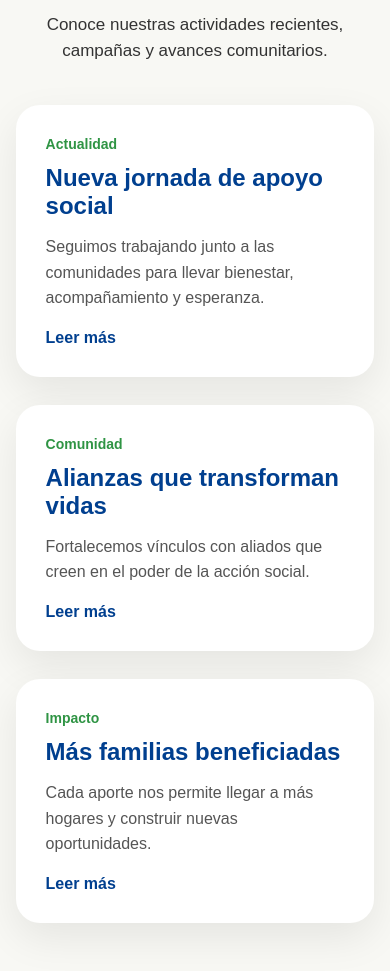
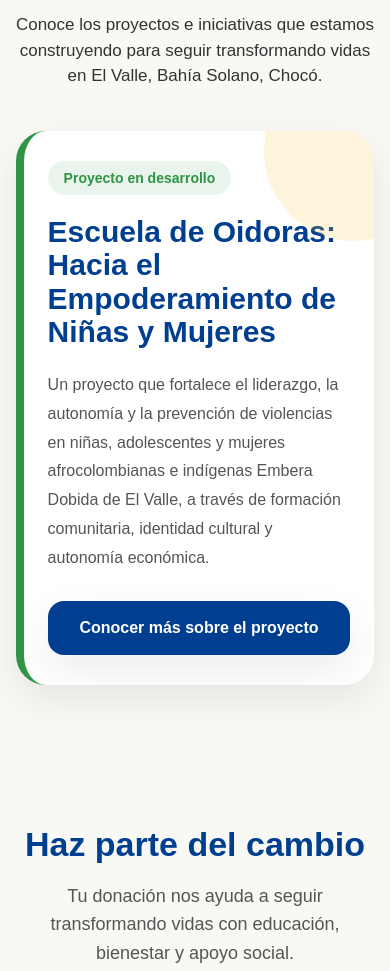
Before and after one commit to Julian2044/fundacion-web, a plain HTML site: page index.html in a window 390 px wide. Shown: the part 5880-6851 px from the top of the page. Drawn offline with Linux system fonts and the light colour scheme.

Commit message:
Actualizar noticia principal y datos de contacto

```diff
--- a/index.html
+++ b/index.html
@@ -255,39 +255,25 @@
     <div class="section-title">
       <h2>Noticias</h2>
       <p>
-            Conoce nuestras actividades recientes, campañas y avances comunitarios.
+        Conoce los proyectos e iniciativas que estamos construyendo para seguir
+        transformando vidas en El Valle, Bahía Solano, Chocó.
       </p>
     </div>
 
-        <div class="news-grid">
-          <article class="news-card">
-            <span>Actualidad</span>
-            <h3>Nueva jornada de apoyo social</h3>
+    <article class="news-feature">
+      <div class="news-feature-label">Proyecto en desarrollo</div>
+
+      <h3>Escuela de Oidoras: Hacia el Empoderamiento de Niñas y Mujeres</h3>
+
       <p>
-              Seguimos trabajando junto a las comunidades para llevar bienestar,
-              acompañamiento y esperanza.
+        Un proyecto que fortalece el liderazgo, la autonomía y la prevención de
+        violencias en niñas, adolescentes y mujeres afrocolombianas e indígenas
+        Embera Dobida de El Valle, a través de formación comunitaria, identidad
+        cultural y autonomía económica.
       </p>
-            <a href="#">Leer más</a>
+
+      <a href="#contacto" class="news-feature-link">Conocer más sobre el proyecto</a>
     </article>
-
-          <article class="news-card">
-            <span>Comunidad</span>
-            <h3>Alianzas que transforman vidas</h3>
-            <p>
-              Fortalecemos vínculos con aliados que creen en el poder de la acción social.
-            </p>
-            <a href="#">Leer más</a>
-          </article>
-
-          <article class="news-card">
-            <span>Impacto</span>
-            <h3>Más familias beneficiadas</h3>
-            <p>
-              Cada aporte nos permite llegar a más hogares y construir nuevas oportunidades.
-            </p>
-            <a href="#">Leer más</a>
-          </article>
-        </div>
   </div>
 </section>
 
@@ -312,16 +298,35 @@
 <section class="contact" id="contacto">
   <div class="container contact-box">
     <div class="contact-info">
+      <span class="contact-label">Hablemos</span>
+
       <h2>Contáctanos</h2>
+
       <p>
-            Escríbenos para conocer más sobre la fundación, vincularte como aliado
-            o apoyar nuestros proyectos.
+        Si quieres conocer más sobre la Fundación Transformando Vidas,
+        apoyar nuestros proyectos o vincularte como aliado, escríbenos.
       </p>
 
       <ul>
-            <li><strong>Correo:</strong> contacto@fundacion.org</li>
-            <li><strong>Teléfono:</strong> +57 300 000 0000</li>
-            <li><strong>Ubicación:</strong> Valle del Chocó, Colombia</li>
+        <li>
+          <strong>Fundación:</strong>
+          Fundación Transformando Vidas
+        </li>
+
+        <li>
+          <strong>Teléfono / WhatsApp:</strong>
+          312 426 8479
+        </li>
+
+        <li>
+          <strong>Correo:</strong>
+          fvidasdelvallechoco@gmail.com
+        </li>
+
+        <li>
+          <strong>Ubicación:</strong>
+          El Valle, Bahía Solano, Chocó.
+        </li>
       </ul>
     </div>
 
@@ -330,7 +335,7 @@
       <input type="email" placeholder="Correo electrónico">
       <input type="text" placeholder="Asunto">
       <textarea placeholder="Mensaje"></textarea>
-          <button type="submit">Enviar mensaje</button>
+      <button type="submit">Enviar mensaje por WhatsApp</button>
     </form>
   </div>
 </section>
--- a/script.js
+++ b/script.js
@@ -114,7 +114,7 @@ if (slides.length) {
    CONFIGURACIÓN GENERAL
 ========================= */
 
-const WHATSAPP_NUMBER = "573000000000";
+const WHATSAPP_NUMBER = "573124268479";
 const DONATION_LINK = "#";
 
 /* =========================
--- a/styles.css
+++ b/styles.css
@@ -893,4 +893,100 @@ a {
   .contact-info h2 {
     font-size: 34px;
   }
+
+  /* Noticia destacada */
+
+.news-feature {
+  max-width: 900px;
+  margin: 0 auto;
+  background: var(--white);
+  border-radius: 30px;
+  padding: 46px;
+  box-shadow: var(--shadow);
+  border-left: 8px solid var(--green);
+  position: relative;
+  overflow: hidden;
 }
+
+.news-feature::after {
+  content: "";
+  position: absolute;
+  right: -70px;
+  top: -70px;
+  width: 180px;
+  height: 180px;
+  background: rgba(246, 195, 59, 0.18);
+  border-radius: 50%;
+}
+
+.news-feature-label {
+  display: inline-block;
+  background: rgba(47, 148, 68, 0.1);
+  color: var(--green);
+  font-weight: 800;
+  font-size: 14px;
+  padding: 9px 16px;
+  border-radius: 999px;
+  margin-bottom: 20px;
+}
+
+.news-feature h3 {
+  color: var(--blue);
+  font-size: clamp(30px, 4vw, 46px);
+  line-height: 1.12;
+  margin-bottom: 22px;
+  max-width: 760px;
+}
+
+.news-feature p {
+  color: var(--gray);
+  font-size: 18px;
+  line-height: 1.8;
+  max-width: 780px;
+  margin-bottom: 28px;
+}
+
+.news-feature-link {
+  display: inline-flex;
+  align-items: center;
+  justify-content: center;
+  background: var(--blue);
+  color: var(--white);
+  min-height: 54px;
+  padding: 0 28px;
+  border-radius: 16px;
+  font-weight: 700;
+  box-shadow: var(--shadow);
+}
+
+/* Mejoras contacto */
+
+.contact-label {
+  display: inline-block;
+  color: var(--green);
+  font-weight: 800;
+  margin-bottom: 12px;
+  text-transform: uppercase;
+  letter-spacing: 1px;
+  font-size: 13px;
+}
+
+.contact-info li {
+  line-height: 1.6;
+}
+
+@media (max-width: 560px) {
+  .news-feature {
+    padding: 30px 24px;
+  }
+
+  .news-feature p {
+    font-size: 16px;
+  }
+
+  .news-feature-link {
+    width: 100%;
+    text-align: center;
+  }
+}
+}
```
Lines whose indentation alone changed are shown as unchanged.
